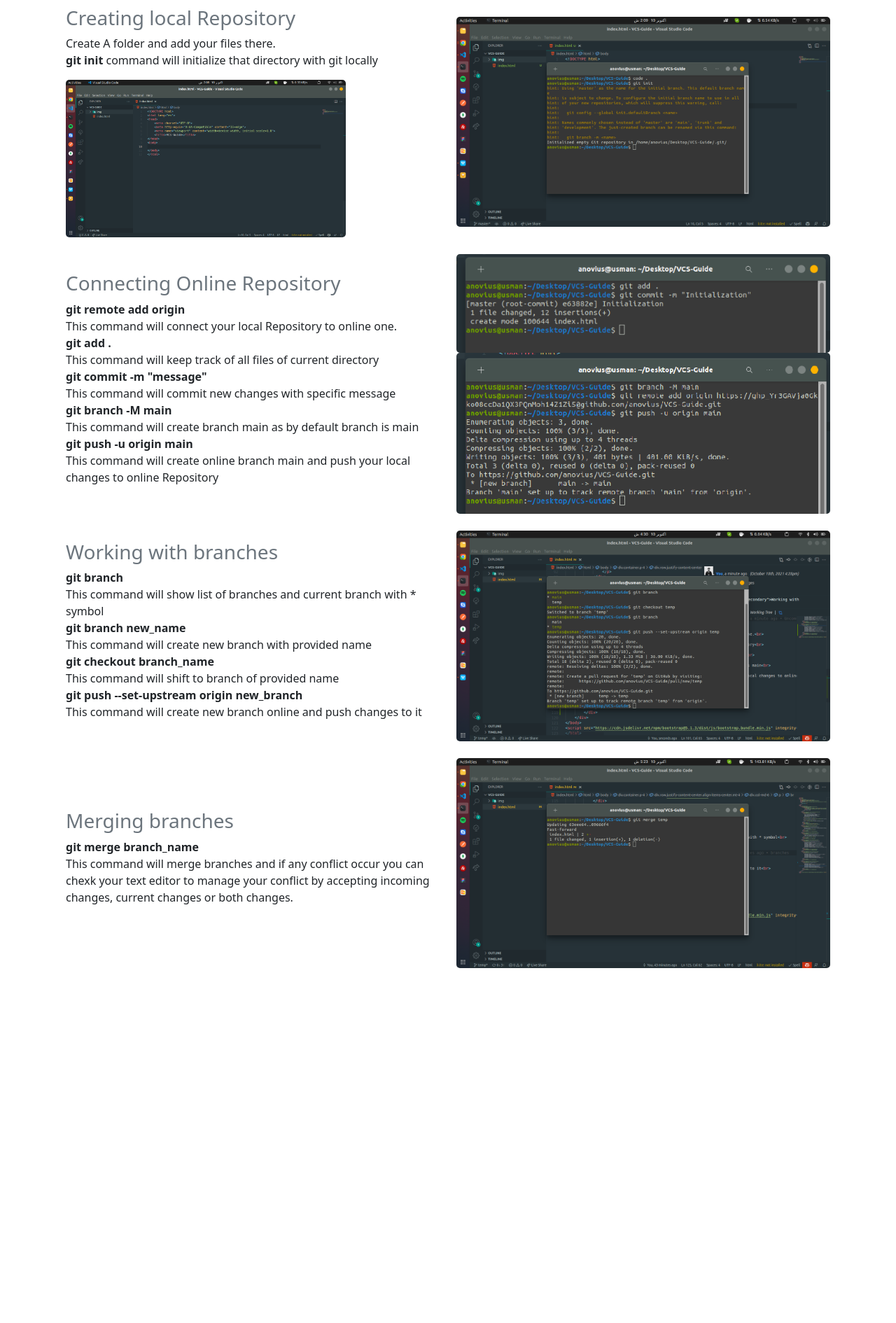
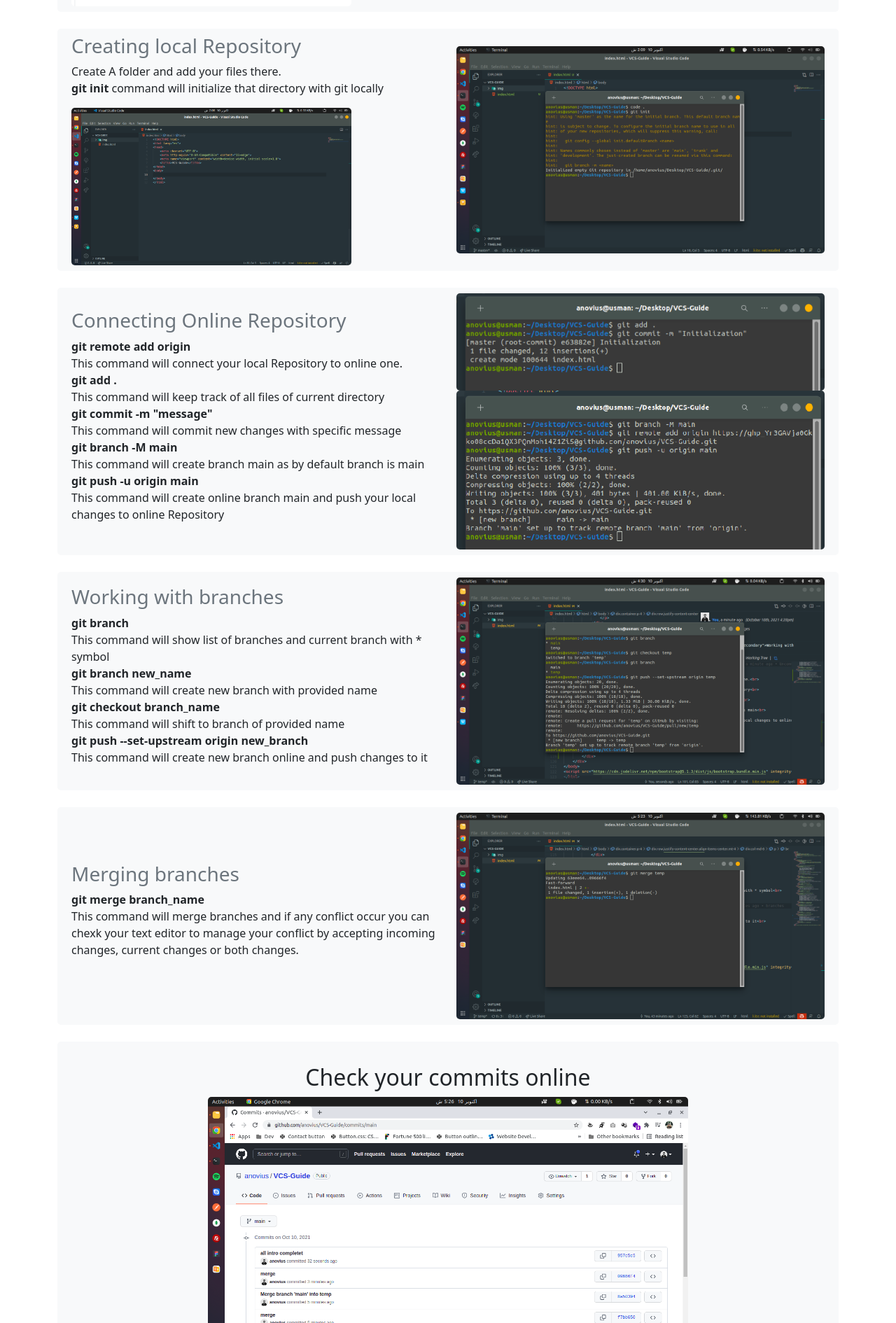
Before and after one commit to anovius/VCS-Guide, a plain HTML site: page index.html in a window 1280 px wide. Shown: the part 910-2800 px from the top of the page at 70% size. Before the commit the page ends 2317 px from the top, so only its background shows below. Drawn offline with nearby package versions, Linux system fonts and the light colour scheme.

Commit message:
footer added

```diff
--- a/index.html
+++ b/index.html
@@ -7,16 +7,17 @@
     <title>VCS-Guide</title>
     <link href="https://cdn.jsdelivr.net/npm/bootstrap@5.1.3/dist/css/bootstrap.min.css" rel="stylesheet" integrity="sha384-1BmE4kWBq78iYhFldvKuhfTAU6auU8tT94WrHftjDbrCEXSU1oBoqyl2QvZ6jIW3" crossorigin="anonymous">
     <style>
-        img{
+        .row, img{
             border-radius: 5px;
         }
+
     </style>
 </head>
 <body>
     <div class="container p-4">
         <div class="row justify-content-center align-items-center">
             <div class="col-md-5 text-center">
-                <h2 class="text-info">
+                <h2>
                     <svg xmlns="http://www.w3.org/2000/svg" width="30" height="30" fill="currentColor" class="bi bi-github mb-1 text-secondary" viewBox="0 0 16 16">
                         <path d="M8 0C3.58 0 0 3.58 0 8c0 3.54 2.29 6.53 5.47 7.59.4.07.55-.17.55-.38 0-.19-.01-.82-.01-1.49-2.01.37-2.53-.49-2.69-.94-.09-.23-.48-.94-.82-1.13-.28-.15-.68-.52-.01-.53.63-.01 1.08.58 1.23.82.72 1.21 1.87.87 2.33.66.07-.52.28-.87.51-1.07-1.78-.2-3.64-.89-3.64-3.95 0-.87.31-1.59.82-2.15-.08-.2-.36-1.02.08-2.12 0 0 .67-.21 2.2.82.64-.18 1.32-.27 2-.27.68 0 1.36.09 2 .27 1.53-1.04 2.2-.82 2.2-.82.44 1.1.16 1.92.08 2.12.51.56.82 1.27.82 2.15 0 3.07-1.87 3.75-3.65 3.95.29.25.54.73.54 1.48 0 1.07-.01 1.93-.01 2.2 0 .21.15.46.55.38A8.012 8.012 0 0 0 16 8c0-4.42-3.58-8-8-8z"/>
                     </svg>
@@ -24,7 +25,7 @@
                 </h2>
             </div>
         </div>
-        <div class="row justify-content-center align-items-center mt-4 mb-4">
+        <div class="row justify-content-center align-items-center bg-light p-2 mt-4 mb-4">
             <div class="col-md-6">
                 <h3 class="text-secondary">What is Git?</h3>
                 <p>
@@ -49,7 +50,7 @@
                 <img src="./img/create-account.png" width="300" class="m-3">
             </div>
         </div>
-        <div class="row justify-content-center align-items-center">
+        <div class="row justify-content-center align-items-center bg-light p-2">
             <div class="col-md-6">
                 <h3 class="text-secondary">Creating online Repository</h3>
                 <p>
@@ -62,7 +63,7 @@
                 <img class="img-fluid" src="./img/create-repo.png">
             </div>
         </div>
-        <div class="row justify-content-center align-items-center mt-4">
+        <div class="row justify-content-center align-items-center bg-light p-2 mt-4">
             <div class="col-md-6">
                 <h3 class="text-secondary">Creating local Repository</h3>
                 <p>
@@ -75,7 +76,7 @@
                 <img class="img-fluid" src="./img/init.png">
             </div>
         </div>
-        <div class="row justify-content-center align-items-center mt-4">
+        <div class="row justify-content-center align-items-center bg-light p-2 mt-4">
             <div class="col-md-6">
                 <h3 class="text-secondary">Connecting Online Repository</h3>
                 <p>
@@ -96,7 +97,7 @@
                 <img class="img-fluid" src="./img/remote-url.png">
             </div>
         </div>
-        <div class="row justify-content-center align-items-center mt-4">
+        <div class="row justify-content-center align-items-center bg-light p-2 mt-4">
             <div class="col-md-6">
                 <h3 class="text-secondary">Working with branches</h3>
                 <p>
@@ -114,7 +115,7 @@
                 <img class="img-fluid" src="./img/branches.png">
             </div>
         </div>
-        <div class="row justify-content-center align-items-center mt-4">
+        <div class="row justify-content-center align-items-center bg-light p-2 mt-4">
             <div class="col-md-6">
                 <h3 class="text-secondary">Merging branches</h3>
                 <p>
@@ -128,6 +129,17 @@
                 <img class="img-fluid" src="./img/merge.png">
             </div>
         </div>
+        <div class="row justify-content-center align-items-center bg-light p-2 mt-4">
+            <div class="col-md-8 p-4 text-center">
+                <h2>Check your commits online</h2>
+                <img src="./img/online-commits.png" class="img-fluid">
+            </div>
+        </div>
+    </div>
+    <div class="col-md-12 bg-secondary p-4 text-center">
+        <h5 class="text-white">
+            BCSF18A522 Usman Farooq
+        </h5>
     </div>
 </body>
 <script src="https://cdn.jsdelivr.net/npm/bootstrap@5.1.3/dist/js/bootstrap.bundle.min.js" integrity="sha384-ka7Sk0Gln4gmtz2MlQnikT1wXgYsOg+OMhuP+IlRH9sENBO0LRn5q+8nbTov4+1p" crossorigin="anonymous"></script>
```
Also changed, not shown: img/online-commits.png (added), 1 other file.
